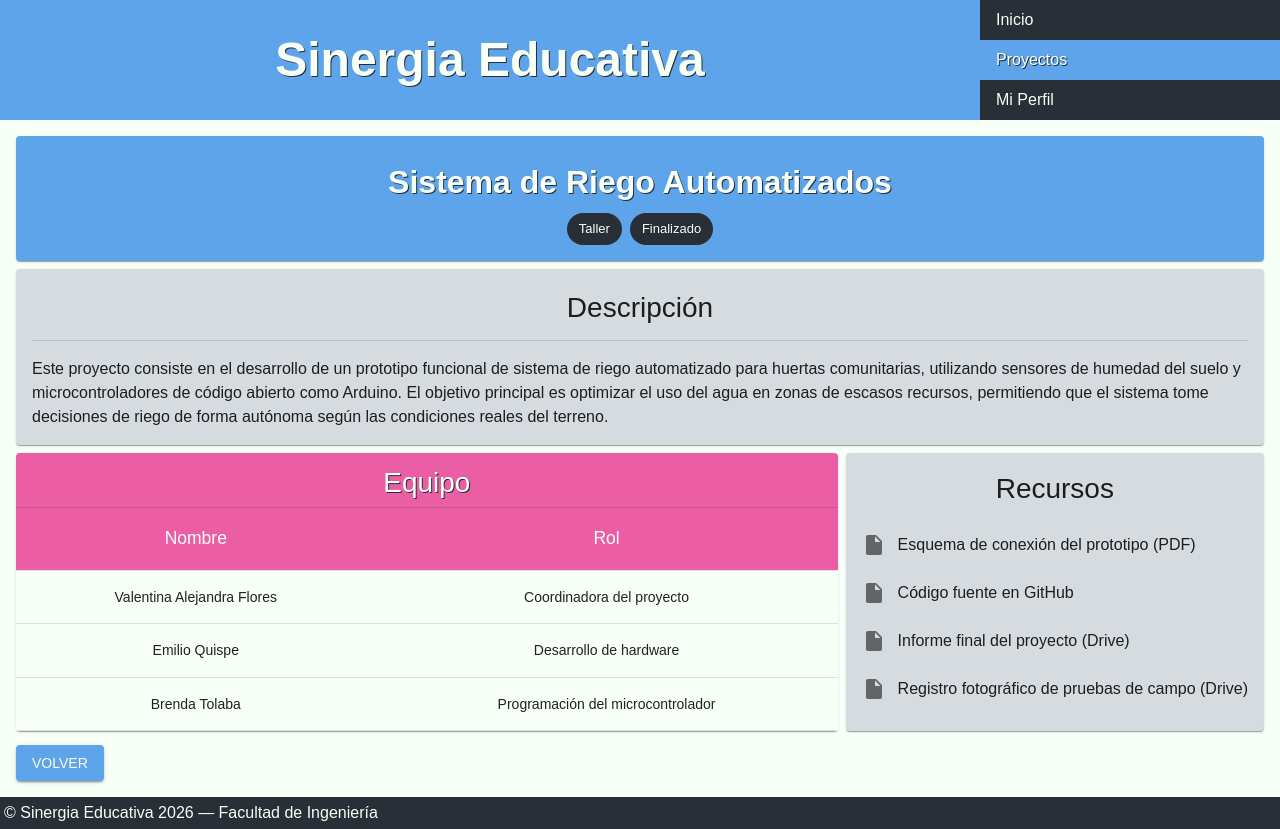
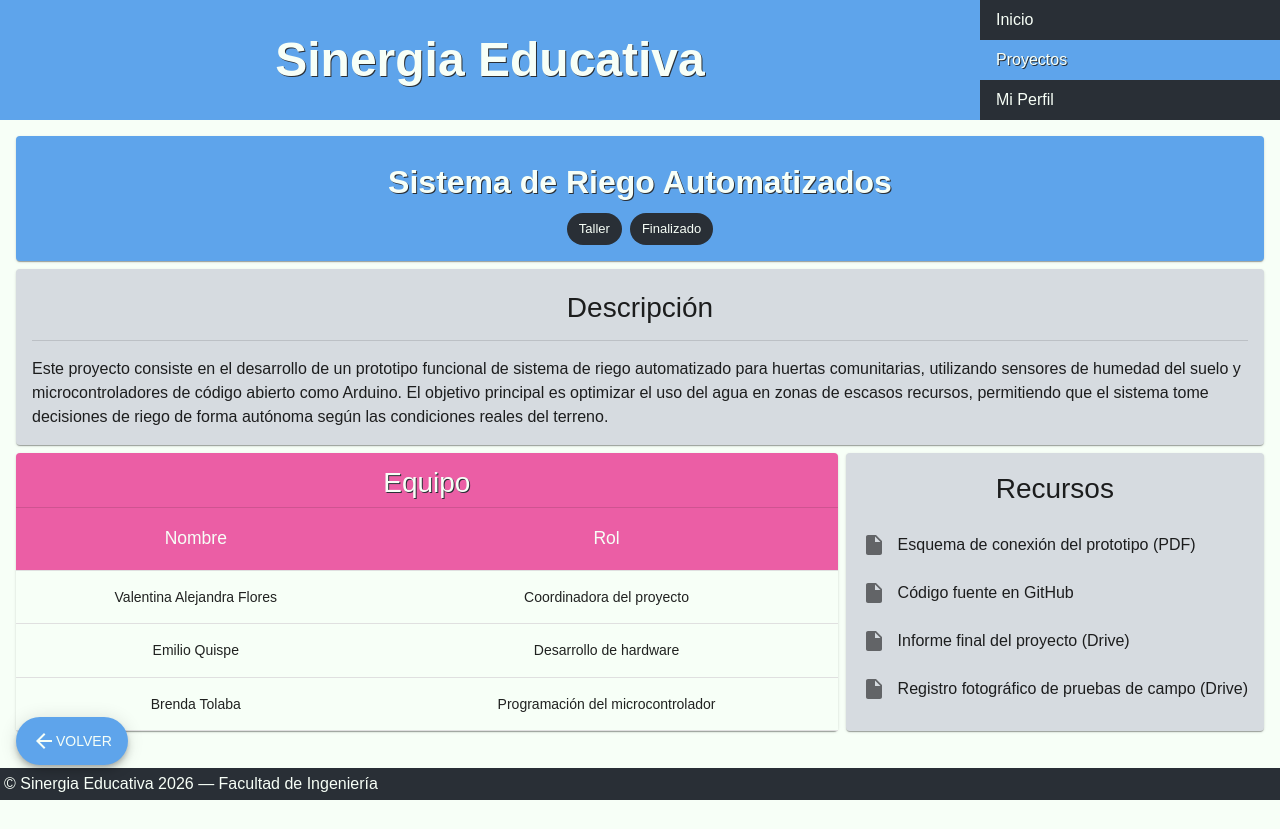
Before and after one commit to Dionicio-Rodrigo/pv_tp3_grupo2, a React (Vite) app: page /proyectos/1 in a window 1280 px wide. After the commit the page ends 800 px from the top, so only its background shows below. Built offline with nearby package versions, Linux system fonts and the light colour scheme.

Commit message:
La tabla y lista de contenidos se acomodan correctamente y el boton de volver ahora es un FAB que se mueve con la pantalla

```diff
--- a/src/views/DetalleProyecto.jsx
+++ b/src/views/DetalleProyecto.jsx
@@ -1,6 +1,6 @@
 import { useEffect } from "react";
 import proyectoService from "../services/proyectoServices";
-import { NavLink, useParams } from "react-router-dom";
+import { Link, NavLink, useParams } from "react-router-dom";
 import {
   Button,
   Box,
@@ -19,8 +19,9 @@ import {
   TableBody,
   TableRow,
   TableCell,
+  Fab,
 } from "@mui/material";
-import { InsertDriveFile } from "@mui/icons-material";
+import { ArrowBack, InsertDriveFile } from "@mui/icons-material";
 
 export const DetalleProyecto = ({}) => {
   const ruta = useParams();
@@ -52,7 +53,7 @@ export const DetalleProyecto = ({}) => {
           <Divider sx={{ mt: "1em", mb: "1em" }} />
           <Typography variant="p">{proyecto.detalles.descripcion}</Typography>
         </Paper>
-        <Stack direction={{ xs: "column", sm: "row" }} spacing={1}>
+        <Stack direction={{ sm: "column", md: "row" }} spacing={1}>
           <Paper
             sx={{
               backgroundColor: "colores.rosa",
@@ -114,14 +115,20 @@ export const DetalleProyecto = ({}) => {
           </Paper>
         </Stack>
       </Stack>
-      <Button
-        component={NavLink}
+      <Fab
+        component={Link}
         to="/Proyectos"
-        variant="contained"
-        sx={{ mt: "1em" }}
+        variant="extended"
+        color="primary"
+        sx={{
+          position: "fixed",
+          bottom: 35,
+          left: 16,
+        }}
       >
+        <ArrowBack />
         Volver
-      </Button>
+      </Fab>
     </Box>
   );
 };
```
